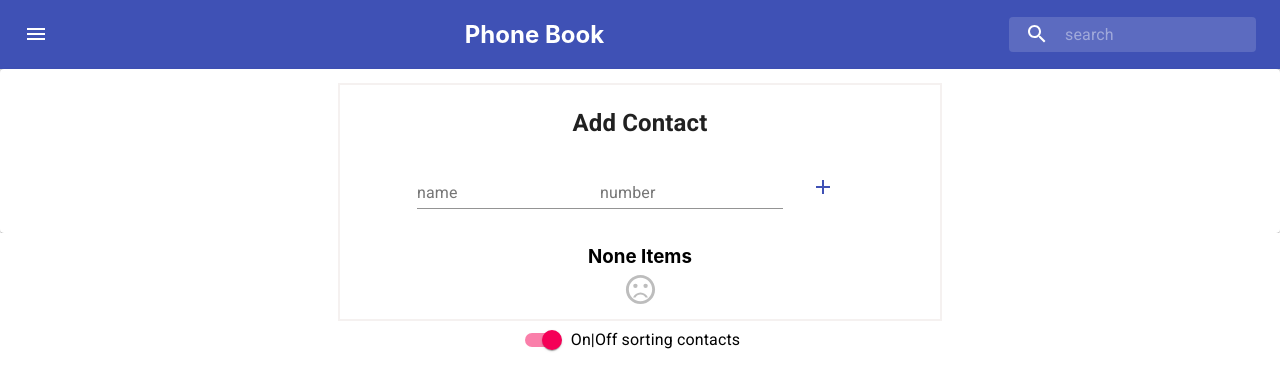
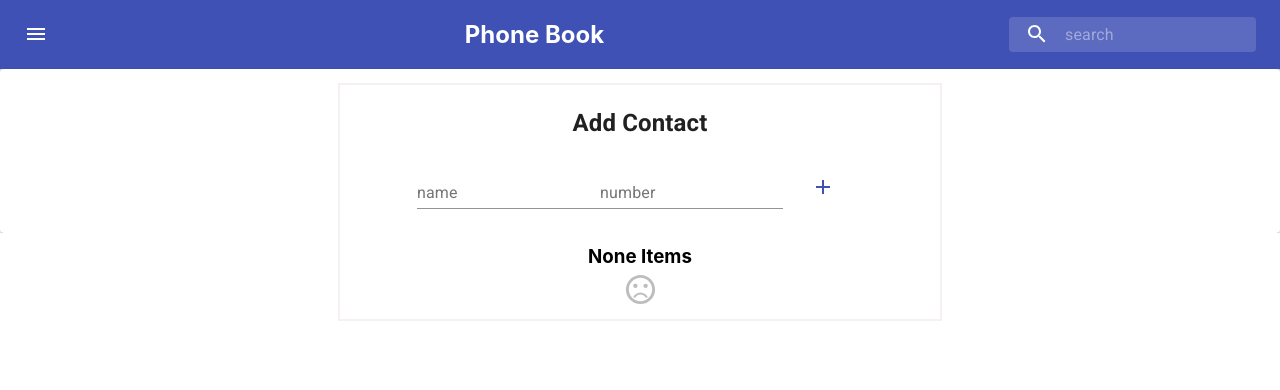
Before and after one commit to AlixMil/phonebookv2, a React (Create React App) app: page / in a window 1280 px wide. Shown: the top 390 px of the page. Built offline with nearby package versions, Linux system fonts and the light colour scheme.

Commit message:
Add showSet for switchSort

```diff
--- a/src/App.js
+++ b/src/App.js
@@ -170,7 +170,7 @@ function App() {
       <Header import={handleImport} export={handleExport} search={handleSearch} />
       <AddPaper handleAdd={handleAdd} />
       <ContactList isSort={state.isSort} change={handleChange} delete={handleDelete} data={state}/>
-      <SwitchSort isSort={state.isSort} changeSort={handleChangeSort}/>
+      <SwitchSort isShow={state.contacts.length} isSort={state.isSort} changeSort={handleChangeSort}/>
     </div>
   );
 }
--- a/src/components/ListDisplay/ContactList.js
+++ b/src/components/ListDisplay/ContactList.js
@@ -73,7 +73,7 @@ export default function ContactList(props) {
             )
           }) :
           <div>
-            <h3 className={classes.headNull} >None Items</h3>
+            <h3 className={classes.headNull}>None Items</h3>
             <SentimentVeryDissatisfiedIcon color='disabled' fontSize='large' />
           </div> : props.data.contacts.map((el, index, arr) => {
             return (
--- a/src/components/SwitchSort.js
+++ b/src/components/SwitchSort.js
@@ -16,11 +16,13 @@ export default function SwitchSort(props) {
   const classes = useStyles()
 
   return (
+      props.isShow >= 2 ? (
           <FormControlLabel className={classes.root}
           control={
             <Switch checked={props.isSort} onChange={() => props.changeSort(!props.isSort)} value="sort" />
           }
           label="On|Off sorting contacts"
         />
+        ) : false
   );
 }
```
Lines whose indentation alone changed are shown as unchanged.
